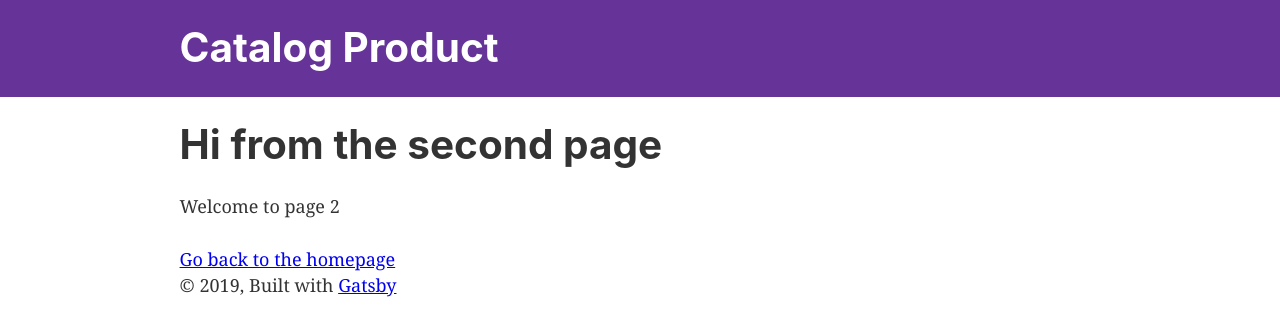
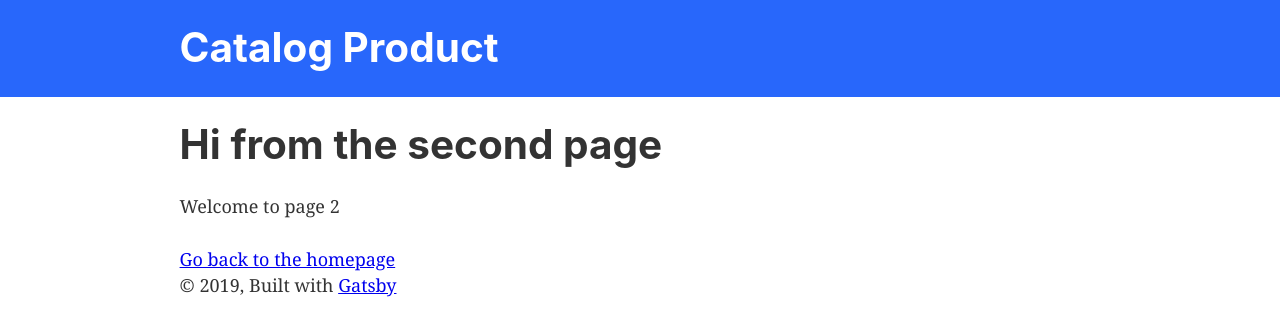
Before and after one commit to bulteau/catalog-front, a Gatsby site: page /page-2 in a window 1280 px wide. Built offline with nearby package versions, Linux system fonts and the light colour scheme; Gatsby itself is replaced by a stand-in of ours.

```diff
--- a/src/components/header.js
+++ b/src/components/header.js
@@ -5,7 +5,7 @@
 const Header = ({ siteTitle }) => (
   <header
     style={{
-      background: `rebeccapurple`,
+      background: `#2867fb`,
       marginBottom: `1.45rem`,
     }}
   >
--- a/src/templates/product-show.js
+++ b/src/templates/product-show.js
@@ -20,6 +20,7 @@
         </div>
       </div>
       <hr style={{ clear: 'both', borderTop: '1px solid #EEE' }} />
+      <h2>Nos Recommandations</h2>
       <Recommandations id={id} />
       <hr style={{ clear: 'both'}} />
     </Layout>
```
Also changed, not shown: README.md.
